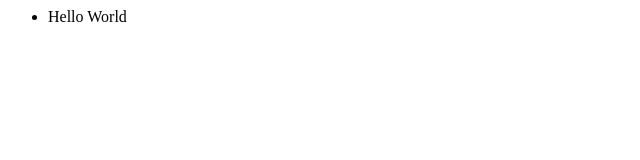
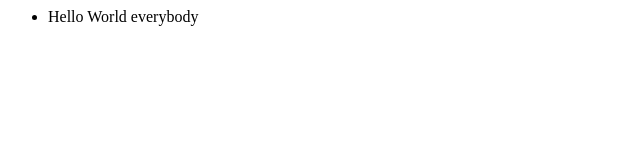
Before and after one commit to SupriyaGaikwad/newGitTest1, a plain HTML site: page index0.html in a window 1280 px wide. Shown: the full height of the page, 0-640 px from the left. Drawn offline with Linux system fonts and the light colour scheme.

Commit message:
added more text

```diff
--- a/index0.html
+++ b/index0.html
@@ -1,5 +1,5 @@
 <html>
 	<ul>
-		<li>Hello World</li>
+		<li>Hello World everybody</li>
 	</ul>
 </html>
```
